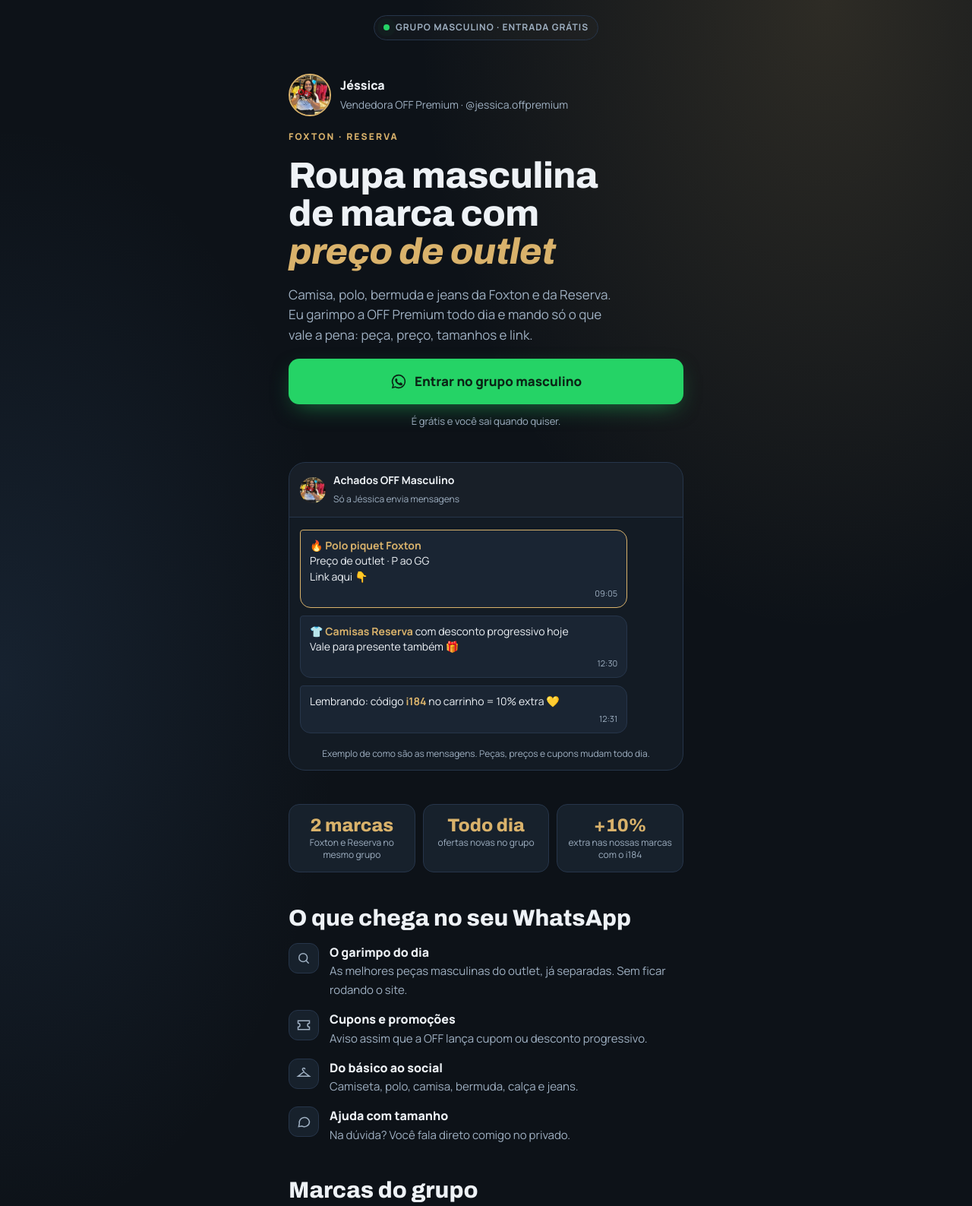
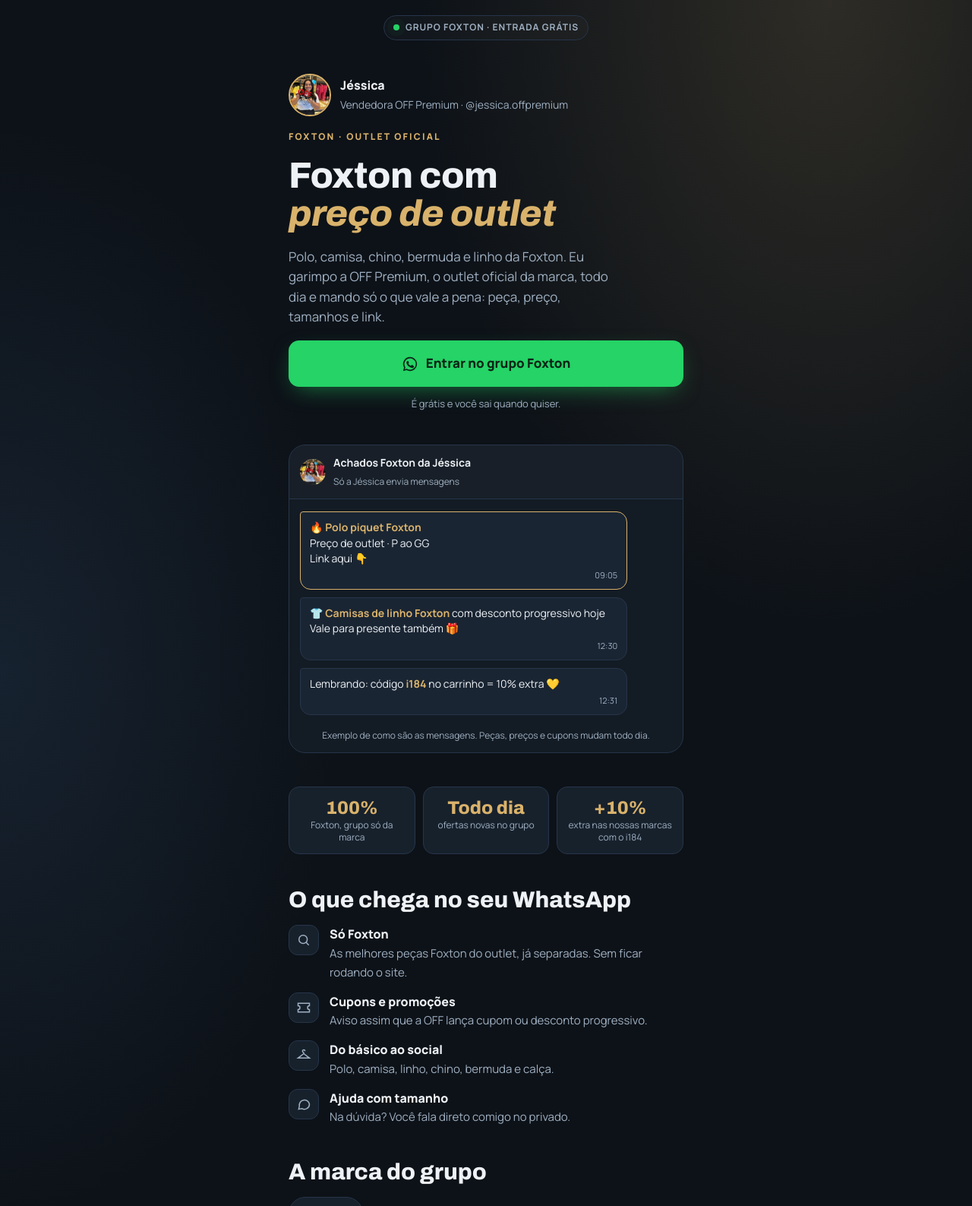
Before and after one commit to jessicaoffpremium/jessicaoffpremium.github.io, a plain HTML site: page masculino.html in a window 1280 px wide. Shown: the top 1587 px of the page at 76% size. Drawn offline with Linux system fonts and the light colour scheme.

Commit message:
Grupo masculino só com Foxton

```diff
--- a/masculino.html
+++ b/masculino.html
@@ -16,10 +16,10 @@ fbq('track', 'PageView');
 src="https://www.facebook.com/tr?id=1438416094689311&ev=PageView&noscript=1"
 /></noscript>
 <!-- End Meta Pixel Code -->
-<title>Grupo Masculino da Jéssica · Foxton e Reserva com preço de outlet</title>
-<meta name="description" content="Ofertas masculinas da OFF Premium todo dia no WhatsApp: Foxton e Reserva, com 10% extra no código i184.">
-<meta property="og:title" content="Grupo Masculino da Jéssica · Foxton e Reserva com preço de outlet">
-<meta property="og:description" content="Ofertas masculinas da OFF Premium todo dia no WhatsApp: Foxton e Reserva, com 10% extra no código i184.">
+<title>Grupo Foxton da Jéssica · Foxton com preço de outlet</title>
+<meta name="description" content="Ofertas Foxton da OFF Premium, o outlet oficial da marca, todo dia no WhatsApp, com 10% extra no código i184.">
+<meta property="og:title" content="Grupo Foxton da Jéssica · Foxton com preço de outlet">
+<meta property="og:description" content="Ofertas Foxton da OFF Premium, o outlet oficial da marca, todo dia no WhatsApp, com 10% extra no código i184.">
 <meta property="og:image" content="jessica.jpg">
 <meta name="theme-color" content="#0D1218">
 <link rel="icon" href="jessica.jpg">
@@ -103,32 +103,32 @@ footer a{color:var(--accent)}
 </style>
 </head><body>
 <div class="wrap">
-<span class="pill"><span class="dot" aria-hidden="true"></span>Grupo masculino · entrada grátis</span>
+<span class="pill"><span class="dot" aria-hidden="true"></span>Grupo Foxton · entrada grátis</span>
 <header class="hero">
 <div class="who"><img alt="Foto da Jéssica" src="jessica.jpg"><div><strong>Jéssica</strong><span>Vendedora OFF Premium · @jessica.offpremium</span></div></div>
-<p class="kicker">Foxton · Reserva</p>
-<h1>Roupa masculina de marca com <em>preço de outlet</em></h1>
-<p class="sub">Camisa, polo, bermuda e jeans da Foxton e da Reserva. Eu garimpo a OFF Premium todo dia e mando só o que vale a pena: peça, preço, tamanhos e link.</p>
-<a class="cta" data-ev="masc_topo" href="https://chat.whatsapp.com/Eee3K55As2L8QBwPEeMo4o" target="_blank" rel="noopener"><svg viewBox="0 0 24 24" fill="currentColor" aria-hidden="true"><path d="M12 2a10 10 0 0 0-8.6 15.1L2 22l5-1.3A10 10 0 1 0 12 2Zm0 18.2a8.2 8.2 0 0 1-4.2-1.2l-.3-.2-3 .8.8-2.9-.2-.3A8.2 8.2 0 1 1 12 20.2Zm4.5-6.1c-.2-.1-1.5-.7-1.7-.8-.2-.1-.4-.1-.6.1l-.8 1c-.1.2-.3.2-.5.1a6.7 6.7 0 0 1-3.3-2.9c-.2-.4.2-.4.7-1.3.1-.2 0-.3 0-.4l-.8-1.8c-.2-.5-.4-.4-.6-.4h-.5a1 1 0 0 0-.7.3 3 3 0 0 0-.9 2.2 5.2 5.2 0 0 0 1.1 2.8 11.9 11.9 0 0 0 4.6 4c1.7.7 2.3.8 3.2.6.5-.1 1.5-.6 1.7-1.2.2-.6.2-1.1.2-1.2-.1-.1-.3-.2-.5-.3Z"/></svg>Entrar no grupo masculino</a>
+<p class="kicker">Foxton · outlet oficial</p>
+<h1>Foxton com <em>preço de outlet</em></h1>
+<p class="sub">Polo, camisa, chino, bermuda e linho da Foxton. Eu garimpo a OFF Premium, o outlet oficial da marca, todo dia e mando só o que vale a pena: peça, preço, tamanhos e link.</p>
+<a class="cta" data-ev="masc_topo" href="https://chat.whatsapp.com/Eee3K55As2L8QBwPEeMo4o" target="_blank" rel="noopener"><svg viewBox="0 0 24 24" fill="currentColor" aria-hidden="true"><path d="M12 2a10 10 0 0 0-8.6 15.1L2 22l5-1.3A10 10 0 1 0 12 2Zm0 18.2a8.2 8.2 0 0 1-4.2-1.2l-.3-.2-3 .8.8-2.9-.2-.3A8.2 8.2 0 1 1 12 20.2Zm4.5-6.1c-.2-.1-1.5-.7-1.7-.8-.2-.1-.4-.1-.6.1l-.8 1c-.1.2-.3.2-.5.1a6.7 6.7 0 0 1-3.3-2.9c-.2-.4.2-.4.7-1.3.1-.2 0-.3 0-.4l-.8-1.8c-.2-.5-.4-.4-.6-.4h-.5a1 1 0 0 0-.7.3 3 3 0 0 0-.9 2.2 5.2 5.2 0 0 0 1.1 2.8 11.9 11.9 0 0 0 4.6 4c1.7.7 2.3.8 3.2.6.5-.1 1.5-.6 1.7-1.2.2-.6.2-1.1.2-1.2-.1-.1-.3-.2-.5-.3Z"/></svg>Entrar no grupo Foxton</a>
 <p class="note">É grátis e você sai quando quiser.</p>
 </header>
 <div class="phone" aria-label="Exemplo de mensagens do grupo">
-<div class="phone-top"><img alt="" src="jessica.jpg"><div><strong>Achados OFF Masculino</strong><span>Só a Jéssica envia mensagens</span></div></div>
-<div class="chat"><div class="msg badge">🔥 <b>Polo piquet Foxton</b><br>Preço de outlet · P ao GG<br>Link aqui 👇<span class="time">09:05</span></div><div class="msg">👕 <b>Camisas Reserva</b> com desconto progressivo hoje<br>Vale para presente também 🎁<span class="time">12:30</span></div><div class="msg">Lembrando: código <b>i184</b> no carrinho = 10% extra 💛<span class="time">12:31</span></div></div>
+<div class="phone-top"><img alt="" src="jessica.jpg"><div><strong>Achados Foxton da Jéssica</strong><span>Só a Jéssica envia mensagens</span></div></div>
+<div class="chat"><div class="msg badge">🔥 <b>Polo piquet Foxton</b><br>Preço de outlet · P ao GG<br>Link aqui 👇<span class="time">09:05</span></div><div class="msg">👕 <b>Camisas de linho Foxton</b> com desconto progressivo hoje<br>Vale para presente também 🎁<span class="time">12:30</span></div><div class="msg">Lembrando: código <b>i184</b> no carrinho = 10% extra 💛<span class="time">12:31</span></div></div>
 <p class="ex">Exemplo de como são as mensagens. Peças, preços e cupons mudam todo dia.</p>
 </div>
 <div class="stats">
-<div class="stat"><strong>2 marcas</strong><span>Foxton e Reserva no mesmo grupo</span></div>
+<div class="stat"><strong>100%</strong><span>Foxton, grupo só da marca</span></div>
 <div class="stat"><strong>Todo dia</strong><span>ofertas novas no grupo</span></div>
 <div class="stat"><strong>+10%</strong><span>extra nas nossas marcas com o i184</span></div>
 </div>
 <section aria-labelledby="chega">
 <h2 id="chega">O que chega no seu WhatsApp</h2>
-<ul class="list"><li><span class="ico"><svg viewBox="0 0 24 24" fill="none" stroke="currentColor" stroke-width="1.8" aria-hidden="true"><circle cx="11" cy="11" r="6.5"/><path d="m20 20-4.4-4.4"/></svg></span><div><strong>O garimpo do dia</strong><span>As melhores peças masculinas do outlet, já separadas. Sem ficar rodando o site.</span></div></li><li><span class="ico"><svg viewBox="0 0 24 24" fill="none" stroke="currentColor" stroke-width="1.8" aria-hidden="true"><path d="M3 9V5h18v4a3 3 0 0 0 0 6v4H3v-4a3 3 0 0 0 0-6Z"/></svg></span><div><strong>Cupons e promoções</strong><span>Aviso assim que a OFF lança cupom ou desconto progressivo.</span></div></li><li><span class="ico"><svg viewBox="0 0 24 24" fill="none" stroke="currentColor" stroke-width="1.8" aria-hidden="true"><path d="M12 7a2 2 0 1 1 2-2M12 7v2L3 16h18l-9-7"/></svg></span><div><strong>Do básico ao social</strong><span>Camiseta, polo, camisa, bermuda, calça e jeans.</span></div></li><li><span class="ico"><svg viewBox="0 0 24 24" fill="none" stroke="currentColor" stroke-width="1.8" aria-hidden="true"><path d="M21 12a8 8 0 0 1-11.8 7L4 20l1.1-4.9A8 8 0 1 1 21 12Z"/></svg></span><div><strong>Ajuda com tamanho</strong><span>Na dúvida? Você fala direto comigo no privado.</span></div></li></ul>
+<ul class="list"><li><span class="ico"><svg viewBox="0 0 24 24" fill="none" stroke="currentColor" stroke-width="1.8" aria-hidden="true"><circle cx="11" cy="11" r="6.5"/><path d="m20 20-4.4-4.4"/></svg></span><div><strong>Só Foxton</strong><span>As melhores peças Foxton do outlet, já separadas. Sem ficar rodando o site.</span></div></li><li><span class="ico"><svg viewBox="0 0 24 24" fill="none" stroke="currentColor" stroke-width="1.8" aria-hidden="true"><path d="M3 9V5h18v4a3 3 0 0 0 0 6v4H3v-4a3 3 0 0 0 0-6Z"/></svg></span><div><strong>Cupons e promoções</strong><span>Aviso assim que a OFF lança cupom ou desconto progressivo.</span></div></li><li><span class="ico"><svg viewBox="0 0 24 24" fill="none" stroke="currentColor" stroke-width="1.8" aria-hidden="true"><path d="M12 7a2 2 0 1 1 2-2M12 7v2L3 16h18l-9-7"/></svg></span><div><strong>Do básico ao social</strong><span>Polo, camisa, linho, chino, bermuda e calça.</span></div></li><li><span class="ico"><svg viewBox="0 0 24 24" fill="none" stroke="currentColor" stroke-width="1.8" aria-hidden="true"><path d="M21 12a8 8 0 0 1-11.8 7L4 20l1.1-4.9A8 8 0 1 1 21 12Z"/></svg></span><div><strong>Ajuda com tamanho</strong><span>Na dúvida? Você fala direto comigo no privado.</span></div></li></ul>
 </section>
 <section aria-labelledby="marcas">
-<h2 id="marcas">Marcas do grupo</h2>
-<div class="brands"><span>FOXTON</span><span>RESERVA</span></div>
+<h2 id="marcas">A marca do grupo</h2>
+<div class="brands"><span>FOXTON</span></div>
 </section>
 <section aria-labelledby="org">
 <h2 id="org">Um grupo que não vira bagunça</h2>
@@ -150,7 +150,7 @@ footer a{color:var(--accent)}
 <section class="final" aria-labelledby="entra">
 <h2 id="entra" style="margin:0">Pra você ou pra dar de presente</h2>
 <p>Entra, deixa no mudo e olha quando quiser. A próxima camisa boa com preço de outlet pode chegar amanhã cedo.</p>
-<a class="cta" data-ev="masc_final" href="https://chat.whatsapp.com/Eee3K55As2L8QBwPEeMo4o" target="_blank" rel="noopener"><svg viewBox="0 0 24 24" fill="currentColor" aria-hidden="true"><path d="M12 2a10 10 0 0 0-8.6 15.1L2 22l5-1.3A10 10 0 1 0 12 2Zm0 18.2a8.2 8.2 0 0 1-4.2-1.2l-.3-.2-3 .8.8-2.9-.2-.3A8.2 8.2 0 1 1 12 20.2Zm4.5-6.1c-.2-.1-1.5-.7-1.7-.8-.2-.1-.4-.1-.6.1l-.8 1c-.1.2-.3.2-.5.1a6.7 6.7 0 0 1-3.3-2.9c-.2-.4.2-.4.7-1.3.1-.2 0-.3 0-.4l-.8-1.8c-.2-.5-.4-.4-.6-.4h-.5a1 1 0 0 0-.7.3 3 3 0 0 0-.9 2.2 5.2 5.2 0 0 0 1.1 2.8 11.9 11.9 0 0 0 4.6 4c1.7.7 2.3.8 3.2.6.5-.1 1.5-.6 1.7-1.2.2-.6.2-1.1.2-1.2-.1-.1-.3-.2-.5-.3Z"/></svg>Quero entrar no grupo masculino</a>
+<a class="cta" data-ev="masc_final" href="https://chat.whatsapp.com/Eee3K55As2L8QBwPEeMo4o" target="_blank" rel="noopener"><svg viewBox="0 0 24 24" fill="currentColor" aria-hidden="true"><path d="M12 2a10 10 0 0 0-8.6 15.1L2 22l5-1.3A10 10 0 1 0 12 2Zm0 18.2a8.2 8.2 0 0 1-4.2-1.2l-.3-.2-3 .8.8-2.9-.2-.3A8.2 8.2 0 1 1 12 20.2Zm4.5-6.1c-.2-.1-1.5-.7-1.7-.8-.2-.1-.4-.1-.6.1l-.8 1c-.1.2-.3.2-.5.1a6.7 6.7 0 0 1-3.3-2.9c-.2-.4.2-.4.7-1.3.1-.2 0-.3 0-.4l-.8-1.8c-.2-.5-.4-.4-.6-.4h-.5a1 1 0 0 0-.7.3 3 3 0 0 0-.9 2.2 5.2 5.2 0 0 0 1.1 2.8 11.9 11.9 0 0 0 4.6 4c1.7.7 2.3.8 3.2.6.5-.1 1.5-.6 1.7-1.2.2-.6.2-1.1.2-1.2-.1-.1-.3-.2-.5-.3Z"/></svg>Quero entrar no grupo Foxton</a>
 <div class="alt"><a data-ev="ir_grupo_principal" href="grupo.html">Grupo principal feminino <span>Animale, FARM e mais →</span></a><a data-ev="ir_grupo_nv" href="nv.html">Grupo exclusivo NV <span>Nati Vozza →</span></a>
 <a data-ev="whatsapp_jessica" href="https://wa.me/5571981441209?text=Oi%20J%C3%A9ssica!%20Quero%20ajuda%20com%20uma%20pe%C3%A7a." target="_blank" rel="noopener">Falar comigo no privado <span>(71) 9 8144-1209 →</span></a>
 <a data-ev="site_off" href="https://www.offpremium.com.br/?utmi_campaign=i184" target="_blank" rel="noopener">Ir para o site da OFF <span>Use o código i184 →</span></a>
```
